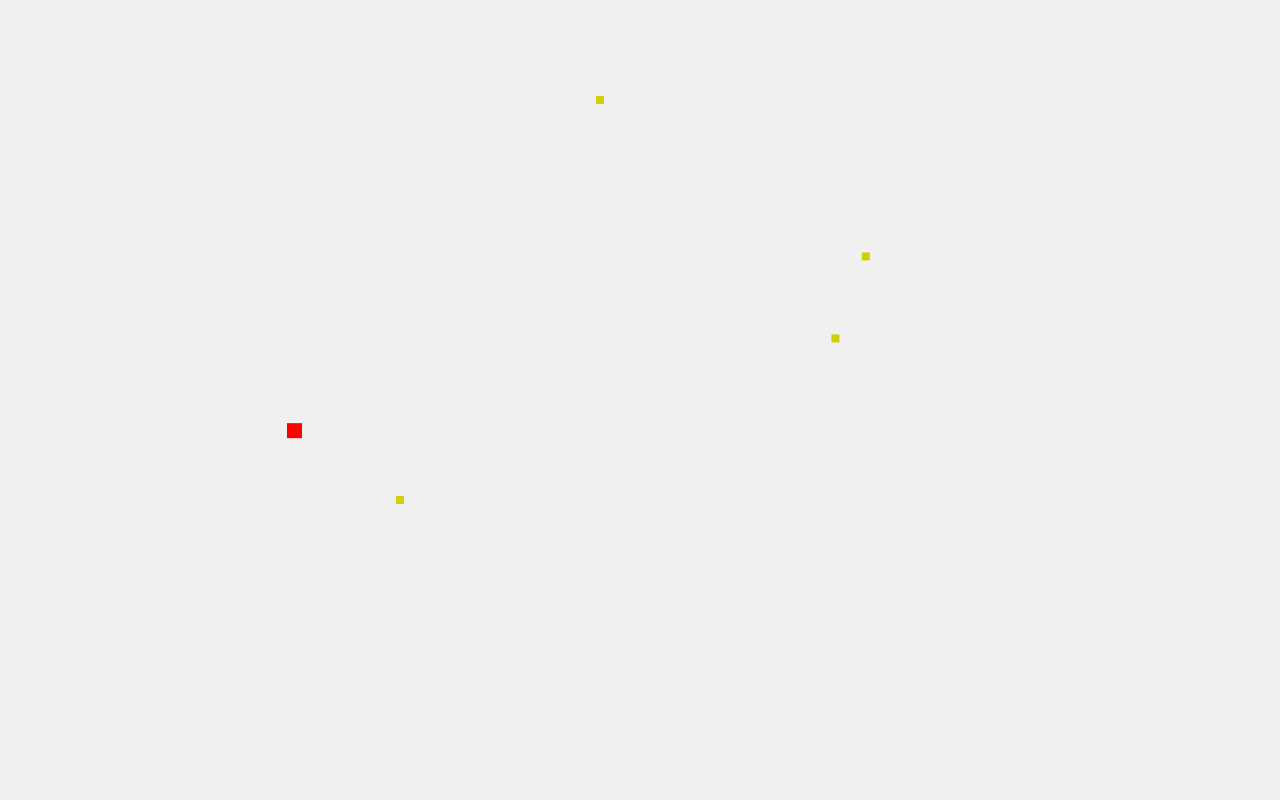
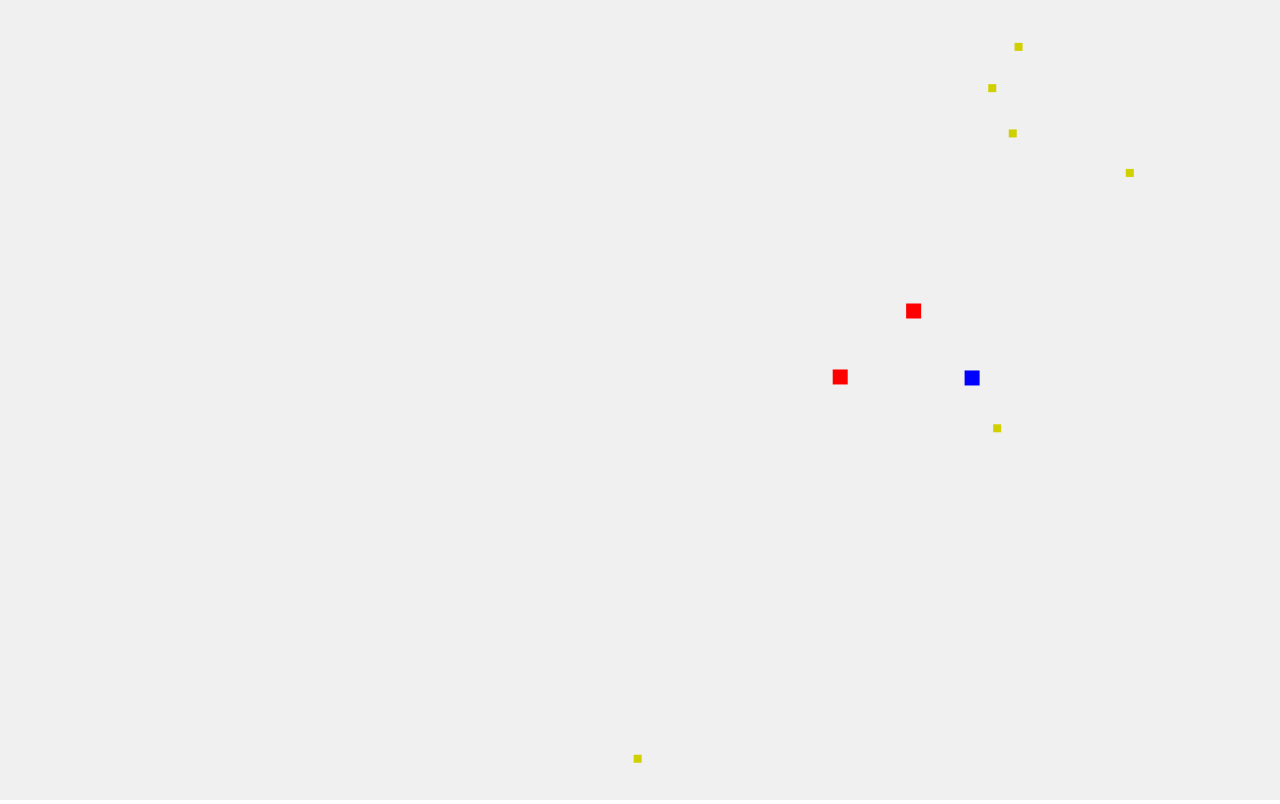
Before and after one commit to applesdom/Raisin, a website: page index.html in a window 1280 px wide. Drawn offline with nearby package versions, Linux system fonts and the light colour scheme.

Commit message:
added color inheritance

```diff
--- a/index.html
+++ b/index.html
@@ -97,9 +97,10 @@
 		}
 	}
 
-	function Player(name, pos, speed, accel, lifespan){
+	function Player(name, color, pos, speed, accel, lifespan){
 		this.type = "Player";
 		this.name = name;
+		this.color = color;
 
 		this.pos = pos;
 		this.vel = new Point(0, 0);
@@ -138,7 +139,7 @@
 		}
 
 		this.render = function(g){
-			g.fillStyle = "#FF0000";
+			g.fillStyle = color;
 			g.fillRect(this.pos.x - 7.5, this.pos.y - 7.5, 15, 15);
 		}
 	}
@@ -200,12 +201,13 @@
 						if((nex.pos.sub(cur.pos)).mag() < 12){
 							nex.pos = new Point(Math.random() * WIDTH, Math.random() * HEIGHT);
 							cur.score ++;
+							cur.life -= 50;
 
 							if(cur.score > 2){
 								var accel = cur.accel + 0.1 * (Math.pow((2 * Math.random()) - 1, 7));
 								var speed = cur.speed + 4 * (Math.pow((2 * Math.random()) - 1, 7));
 								var lifespan = cur.lifespan + 25 * (Math.pow((2 * Math.random()) - 1, 7));
-								game.ents.add(new Player(cur.name, cur.pos, speed, accel, lifespan));
+								game.ents.add(new Player(cur.name, cur.color, cur.pos, speed, accel, lifespan));
 								console.log("New Player created with accel: " + accel + " Speed: " + speed + " Lifespan: " + lifespan);
 								cur.score = 0;
 							}
@@ -232,11 +234,14 @@
 	////
 	var d = new Date();
 
-	game.ents.add(new Player("Bill", new Point(100, 100), 4, 0.1, 500));
-	game.ents.add(new Dot(new Point(200, 200)));
-	game.ents.add(new Dot(new Point(400, 500)));
-	game.ents.add(new Dot(new Point(600, 100)));
-	game.ents.add(new Dot(new Point(150, 300)));
+	game.ents.add(new Player("Bloods", "#FF0000", new Point(100, 100), 4, 0.2, 400));
+	game.ents.add(new Player("Cryps", "#0000FF", new Point(1000, 600), 2, 0.05, 1000));
+	game.ents.add(new Dot(new Point(Math.random() * WIDTH, Math.random() * HEIGHT)));
+	game.ents.add(new Dot(new Point(Math.random() * WIDTH, Math.random() * HEIGHT)));
+	game.ents.add(new Dot(new Point(Math.random() * WIDTH, Math.random() * HEIGHT)));
+	game.ents.add(new Dot(new Point(Math.random() * WIDTH, Math.random() * HEIGHT)));
+	game.ents.add(new Dot(new Point(Math.random() * WIDTH, Math.random() * HEIGHT)));
+	game.ents.add(new Dot(new Point(Math.random() * WIDTH, Math.random() * HEIGHT)));
 
 	////
 
```
